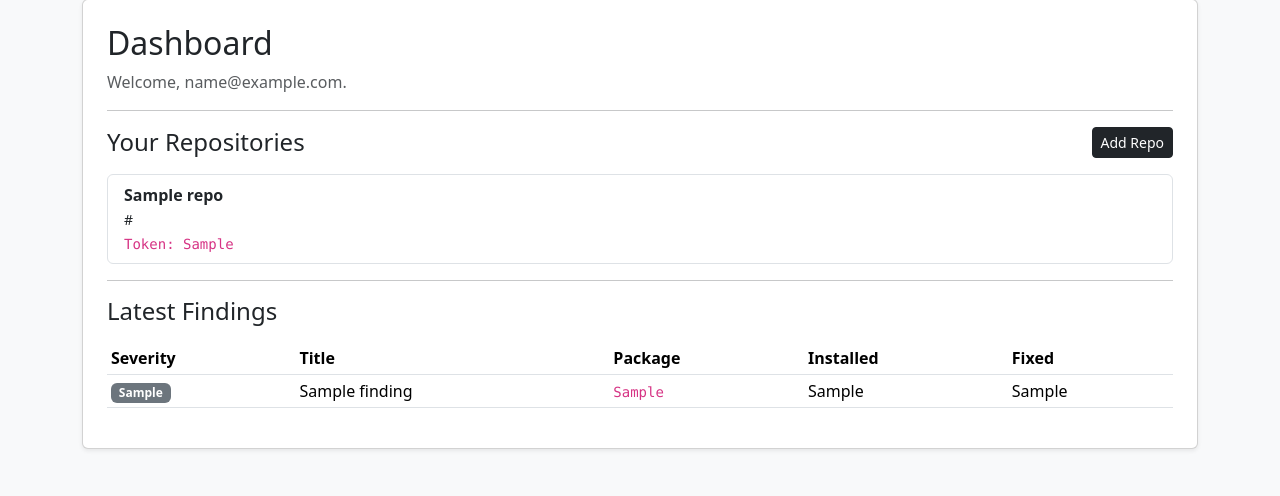
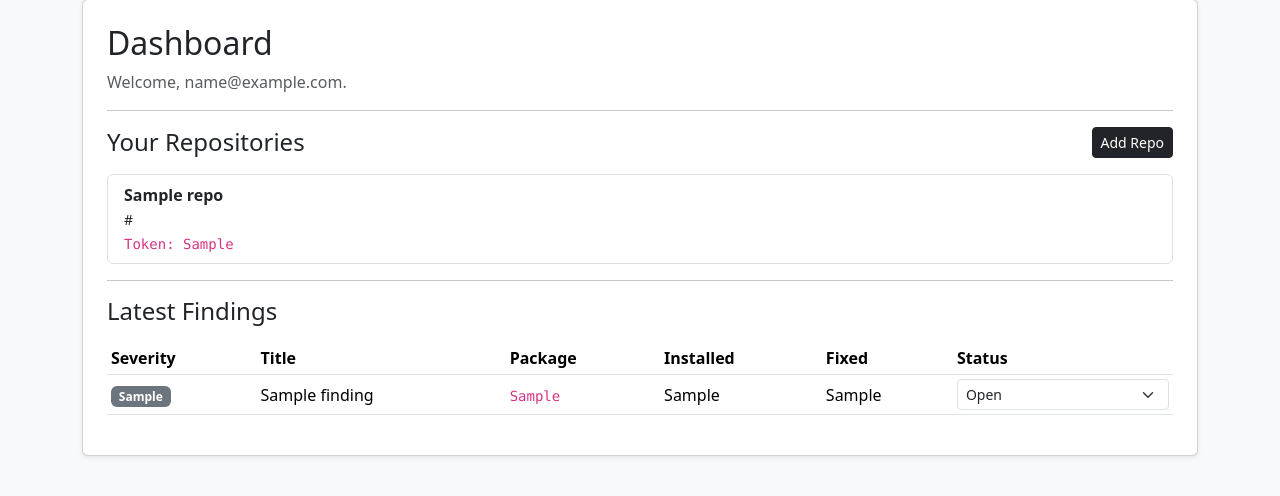
Before and after one commit to ApacheSBC/section8-sentinel, a Flask app: page / in a window 1280 px wide. Shown: the part 81-577 px from the top of the page. Run offline with Flask 3, Linux system fonts and the light colour scheme; a user stored in the database is signed in; tables that the repository leaves empty hold one stand-in row (values such as "Sample post").

Commit message:
feat: add finding status dropdown to dashboard

```diff
--- a/app/templates/dashboard.html
+++ b/app/templates/dashboard.html
@@ -37,6 +37,7 @@
           <th>Package</th>
           <th>Installed</th>
           <th>Fixed</th>
+          <th>Status</th>
         </tr>
       </thead>
       <tbody>
@@ -47,6 +48,15 @@
             <td><code>{{ f.pkg or "" }}</code></td>
             <td>{{ f.installed_version or "" }}</td>
             <td>{{ f.fixed_version or "" }}</td>
+            <td>
+              <form method="post" action="/findings/{{ f.id }}/status" class="mb-0">
+                <select name="status" class="form-select form-select-sm" onchange="this.form.submit()">
+                  <option value="open" {{ "selected" if (f.status or "open") == "open" else "" }}>Open</option>
+                  <option value="fixed" {{ "selected" if f.status == "fixed" else "" }}>Fixed</option>
+                  <option value="ignored" {{ "selected" if f.status == "ignored" else "" }}>Ignored</option>
+                </select>
+              </form>
+            </td>
           </tr>
         {% endfor %}
       </tbody>
```
